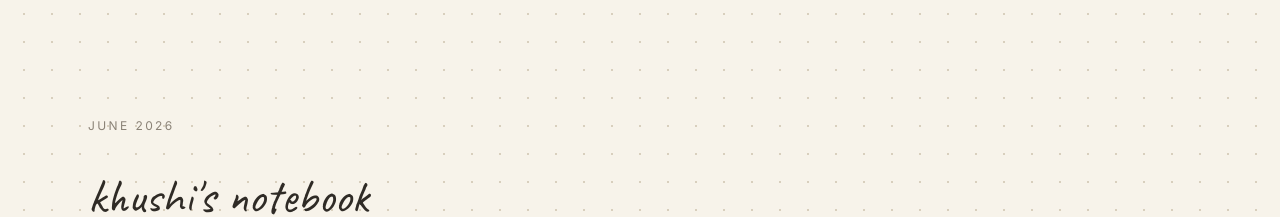
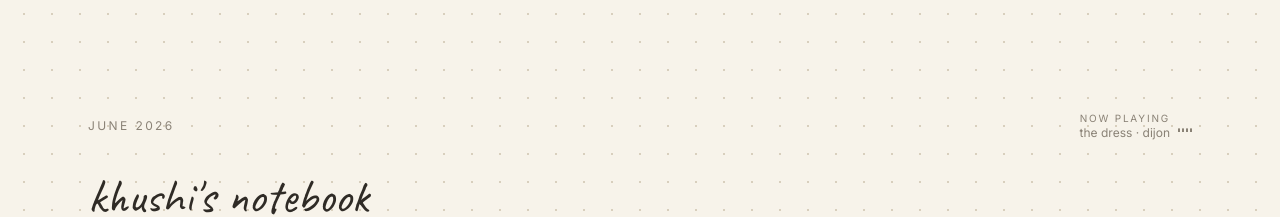
Before and after one commit to khushi02/personal-site, a Next.js app: page / in a window 1280 px wide. Shown: the top 217 px of the page. Built offline with nearby package versions, Linux system fonts and the light colour scheme; no server answers; a web font is replaced by a local one.

Commit message:
add now playing widget and fix post-its

```diff
--- a/app/globals.css
+++ b/app/globals.css
@@ -67,6 +67,42 @@ body {
     background-color: var(--note, #f0dd9a);
   }
 
+  /* "Now playing" equalizer bars — animate when playing, flat when muted. */
+  .eq {
+    @apply inline-flex items-end gap-[2px];
+    height: 12px;
+  }
+  .eq > span {
+    width: 2px;
+    height: 100%;
+    background-color: currentColor;
+    transform-origin: bottom;
+    transform: scaleY(0.3);
+    animation: eq-bounce 0.9s ease-in-out infinite;
+  }
+  .eq > span:nth-child(2) {
+    animation-delay: 0.25s;
+  }
+  .eq > span:nth-child(3) {
+    animation-delay: 0.5s;
+  }
+  .eq > span:nth-child(4) {
+    animation-delay: 0.15s;
+  }
+  .eq[data-playing="false"] > span {
+    animation-play-state: paused;
+    transform: scaleY(0.3);
+  }
+  @keyframes eq-bounce {
+    0%,
+    100% {
+      transform: scaleY(0.3);
+    }
+    50% {
+      transform: scaleY(1);
+    }
+  }
+
   /* Hand-drawn underline for links. */
   .link {
     @apply text-ink underline decoration-[1.5px] underline-offset-4 transition-colors;
--- a/app/page.tsx
+++ b/app/page.tsx
@@ -3,6 +3,7 @@ import Highlights from "@/components/Highlights";
 import Episodes from "@/components/Episodes";
 import Eats from "@/components/Eats";
 import SocialLinks from "@/components/Social";
+import NowPlaying from "@/components/NowPlaying";
 import { getCurrentlyReading } from "@/lib/goodreads";
 import { getRecentEpisodes } from "@/lib/youtube";
 import { getRecentHighlights } from "@/lib/curius";
@@ -49,7 +50,8 @@ export default async function Home() {
   ]);
 
   return (
-    <main className="mx-auto max-w-2xl px-6 py-14 sm:py-28 lg:max-w-6xl">
+    <main className="relative mx-auto max-w-2xl px-6 py-14 sm:py-28 lg:max-w-6xl">
+      <NowPlaying />
       <div className="flex flex-col gap-14">
         {/* Header / Intro */}
         <header className="flex flex-col gap-7">
--- /dev/null
+++ b/components/NowPlaying.tsx
@@ -0,0 +1,130 @@
+"use client";
+
+import { useEffect, useRef, useState } from "react";
+
+// Plays a single YouTube track (audio only, via a hidden IFrame player).
+// Starts muted + autoplaying so unmuting is instant; loops forever.
+const VIDEO_ID = "ws5K_5G_xvI";
+const SONG = "the dress";
+const ARTIST = "dijon";
+
+/* eslint-disable @typescript-eslint/no-explicit-any */
+declare global {
+  interface Window {
+    YT?: any;
+    onYouTubeIframeAPIReady?: () => void;
+  }
+}
+
+export default function NowPlaying() {
+  const playerRef = useRef<any>(null);
+  const mountRef = useRef<HTMLDivElement>(null);
+  const [muted, setMuted] = useState(true);
+  const [ready, setReady] = useState(false);
+
+  useEffect(() => {
+    let cancelled = false;
+
+    function createPlayer() {
+      if (cancelled || !mountRef.current || playerRef.current || !window.YT?.Player)
+        return;
+      playerRef.current = new window.YT.Player(mountRef.current, {
+        videoId: VIDEO_ID,
+        playerVars: {
+          autoplay: 1,
+          mute: 1,
+          controls: 0,
+          loop: 1,
+          playlist: VIDEO_ID, // required for single-video loop
+          playsinline: 1,
+          disablekb: 1,
+          modestbranding: 1,
+        },
+        events: {
+          onReady: (e: any) => {
+            e.target.mute();
+            e.target.playVideo();
+            setReady(true);
+          },
+          onStateChange: (e: any) => {
+            // Belt-and-suspenders loop in case the playlist param drops it.
+            if (e.data === window.YT.PlayerState.ENDED) {
+              e.target.seekTo(0);
+              e.target.playVideo();
+            }
+          },
+        },
+      });
+    }
+
+    if (window.YT?.Player) {
+      createPlayer();
+    } else {
+      const prev = window.onYouTubeIframeAPIReady;
+      window.onYouTubeIframeAPIReady = () => {
+        prev?.();
+        createPlayer();
+      };
+      if (!document.querySelector('script[src="https://www.youtube.com/iframe_api"]')) {
+        const s = document.createElement("script");
+        s.src = "https://www.youtube.com/iframe_api";
+        document.body.appendChild(s);
+      }
+    }
+
+    return () => {
+      cancelled = true;
+    };
+  }, []);
+
+  function toggle() {
+    const p = playerRef.current;
+    if (!p) return;
+    if (muted) {
+      p.unMute();
+      p.setVolume(100);
+      p.playVideo();
+      setMuted(false);
+    } else {
+      p.mute();
+      setMuted(true);
+    }
+  }
+
+  const playing = ready && !muted;
+
+  return (
+    <>
+      {/* Hidden audio player — offscreen but rendered (display:none blocks playback). */}
+      <div
+        aria-hidden
+        className="pointer-events-none fixed -left-[9999px] top-0 h-px w-px overflow-hidden"
+      >
+        <div ref={mountRef} />
+      </div>
+
+      <button
+        type="button"
+        onClick={toggle}
+        aria-label={muted ? `Play ${SONG} by ${ARTIST}` : "Mute music"}
+        title={muted ? "tap to play" : "tap to mute"}
+        className="absolute right-6 top-14 z-10 flex items-center gap-2 text-muted transition-colors hover:text-ink sm:top-28"
+      >
+        <span className="flex flex-col items-end leading-tight">
+          <span className="font-sans text-[10px] uppercase tracking-[0.18em]">
+            now playing
+          </span>
+          <span className="font-sans text-xs">
+            {SONG} · {ARTIST}
+          </span>
+        </span>
+        <span className="eq" data-playing={playing} aria-hidden>
+          <span />
+          <span />
+          <span />
+          <span />
+        </span>
+      </button>
+    </>
+  );
+}
```
